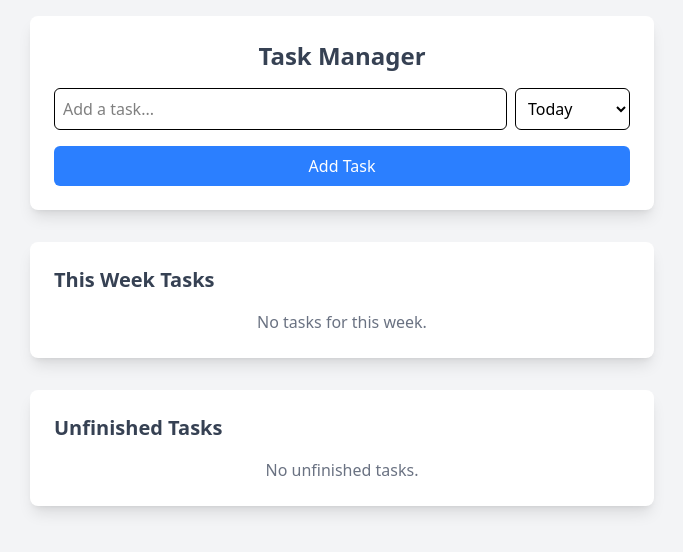
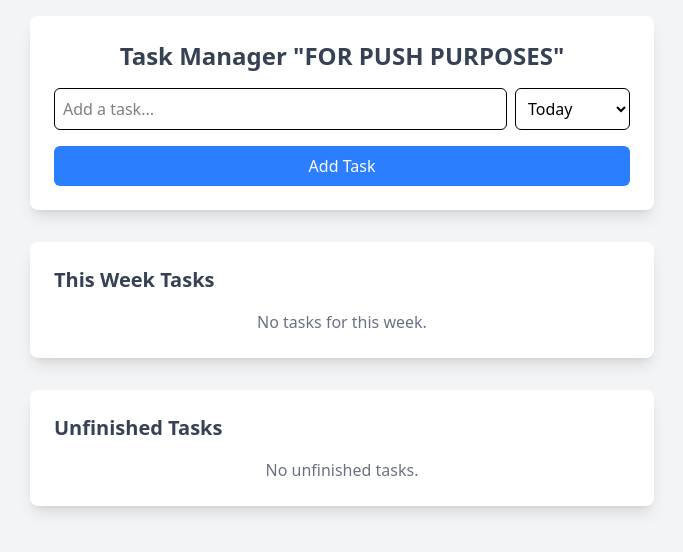
Before and after one commit to H4d3ssss/FMLAWFIRM, a React (Vite) app in the folder Frontend/: page / in a window 1280 px wide. Shown: the top 552 px of the page, without its empty margins (298-981 px from the left). Built offline with nearby package versions, Linux system fonts and the light colour scheme.

Commit message:
eto na jay yung todo

```diff
--- a/Frontend/src/components/Todo.jsx
+++ b/Frontend/src/components/Todo.jsx
@@ -105,7 +105,7 @@
     return (
         <div className="min-h-screen bg-gray-100 flex flex-col items-center p-4">
             <div className="w-full md:w-1/2 bg-white shadow-lg rounded-lg p-6 mb-8">
-                <h1 className="text-2xl font-bold text-center mb-4 text-gray-700">Task Manager</h1>
+                <h1 className="text-2xl font-bold text-center mb-4 text-gray-700">Task Manager "FOR PUSH PURPOSES"</h1>
                 <div className="flex flex-col md:flex-row mb-4">
                     <input
                         type="text"
```
